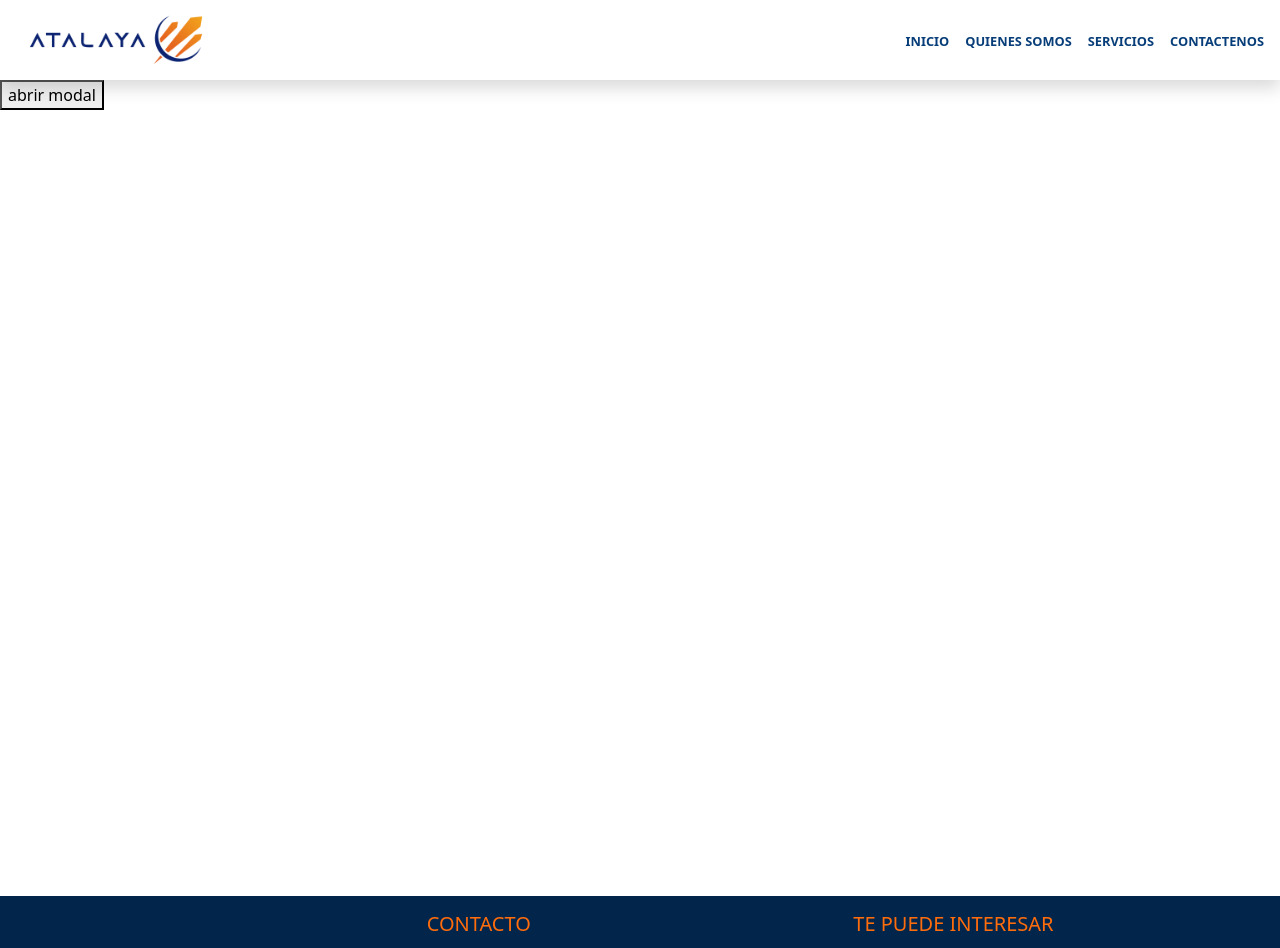
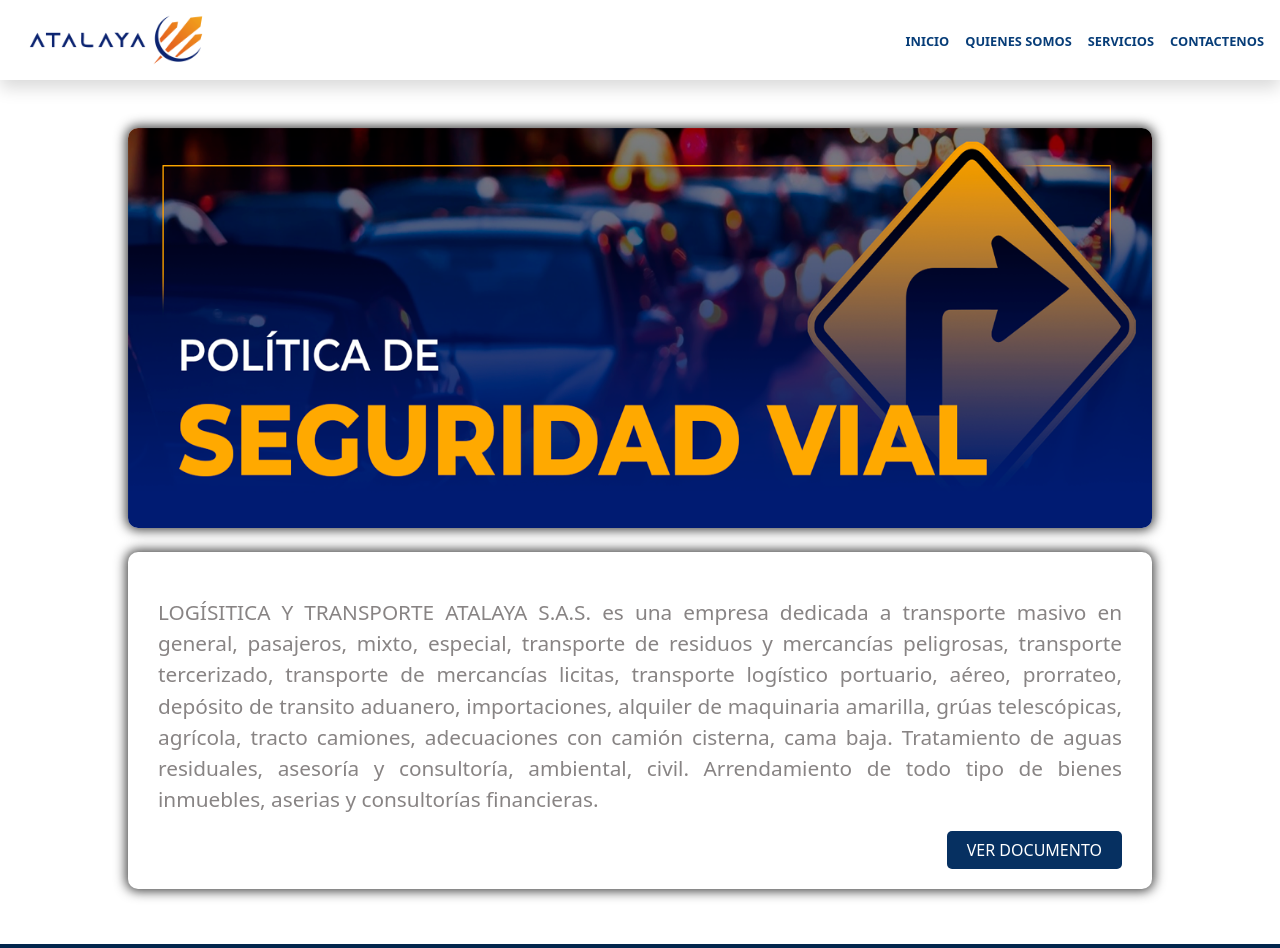
Before and after one commit to logitransatalaya/sitio_web_atalaya, a Next.js app: page /quienes-somos/seguridad-vial in a window 1280 px wide. Shown: the top 948 px of the page. Built offline with nearby package versions, Linux system fonts and the light colour scheme.

Commit message:
banner and infocard

```diff
--- a/components/Banner.jsx
+++ b/components/Banner.jsx
@@ -4,8 +4,8 @@ import styles from '../styles/banner.module.css'
 export const Banner = ({ url }) => {
 	return (
 		<div className={`${styles.container}`}>
-			<div className={`mt-5 mb-5  ${styles.card}`}>
-				<div style={{ width: '100%' }}>
+			<div className={`mt-5 mb-4  ${styles.card}`}>
+				<div style={{ width: '100%', borderRadius: '10px' }}>
 					<img
 						src={`${url}`}
 						width='100%'
--- /dev/null
+++ b/components/CardInfoBanner.jsx
@@ -0,0 +1,22 @@
+import React from 'react'
+import styled from 'styles/cardInfoBanner.module.css'
+
+const CardInfoBanner = ({ children, handleModal }) => {
+	return (
+		<div className={`${styled.container}`}>
+			<div className={`${styled.cardInfoBanner}`}>
+				<div className={`${styled.card_info}`}>{children}</div>
+				<div className={`${styled.containerbtn}`}>
+					<button
+						className={`${styled.btn_document}`}
+						onClick={handleModal}
+					>
+						ver documento
+					</button>
+				</div>
+			</div>
+		</div>
+	)
+}
+
+export default CardInfoBanner
--- a/pages/quienes-somos/seguridad-vial.jsx
+++ b/pages/quienes-somos/seguridad-vial.jsx
@@ -1,6 +1,8 @@
 import React, { useState } from 'react'
 import styled from 'styles/seguridadvial.module.css'
 import Modal from 'components/Modal'
+import CardInfoBanner from 'components/CardInfoBanner'
+import { Banner } from 'components/Banner'
 
 const seguridadVial = () => {
 	const [showModal, setShowModal] = useState(false)
@@ -11,7 +13,22 @@ const seguridadVial = () => {
 
 	return (
 		<div className={`${styled.container}`}>
-			<button onClick={handleModal}>abrir modal</button>
+			<Banner url={'../vial.png'} />
+			<CardInfoBanner handleModal={handleModal}>
+				<p>
+					LOGÍSITICA Y TRANSPORTE ATALAYA S.A.S. es una empresa
+					dedicada a transporte masivo en general, pasajeros, mixto,
+					especial, transporte de residuos y mercancías peligrosas,
+					transporte tercerizado, transporte de mercancías licitas,
+					transporte logístico portuario, aéreo, prorrateo, depósito
+					de transito aduanero, importaciones, alquiler de maquinaria
+					amarilla, grúas telescópicas, agrícola, tracto camiones,
+					adecuaciones con camión cisterna, cama baja. Tratamiento de
+					aguas residuales, asesoría y consultoría, ambiental, civil.
+					Arrendamiento de todo tipo de bienes inmuebles, aserias y
+					consultorías financieras.
+				</p>
+			</CardInfoBanner>
 			{showModal && (
 				<Modal handleModal={handleModal}>
 					<h1>hola mundo</h1>
--- a/styles/banner.module.css
+++ b/styles/banner.module.css
@@ -6,4 +6,9 @@
 .card {
 	box-shadow: 0px 0px 12px 2px rgba(0, 0, 0, 0.77);
 	width: 100%;
+	border-radius: 10px;
 }
+
+.card div img {
+	border-radius: 10px;
+}
--- /dev/null
+++ b/styles/cardInfoBanner.module.css
@@ -0,0 +1,37 @@
+.container {
+	width: 100%;
+	display: flex;
+	justify-content: center;
+}
+
+.cardInfoBanner {
+	width: 80%;
+	border-radius: 10px;
+	display: flex;
+	flex-direction: column;
+	align-items: center;
+	justify-content: center;
+	padding: 45px 30px 20px 30px;
+	box-shadow: 0px 0px 12px 2px rgba(0, 0, 0, 0.77);
+	color: rgb(136, 132, 132);
+}
+
+.card_info {
+	font-size: 1.3rem;
+	text-align: justify;
+}
+
+.containerbtn {
+	width: 100%;
+	display: flex;
+	justify-content: flex-end;
+}
+
+.btn_document {
+	background: #063061;
+	color: #fff;
+	text-transform: uppercase;
+	padding: 7px 20px;
+	border: none;
+	border-radius: 5px;
+}
```
Also changed, not shown: public/vial.png (added).
